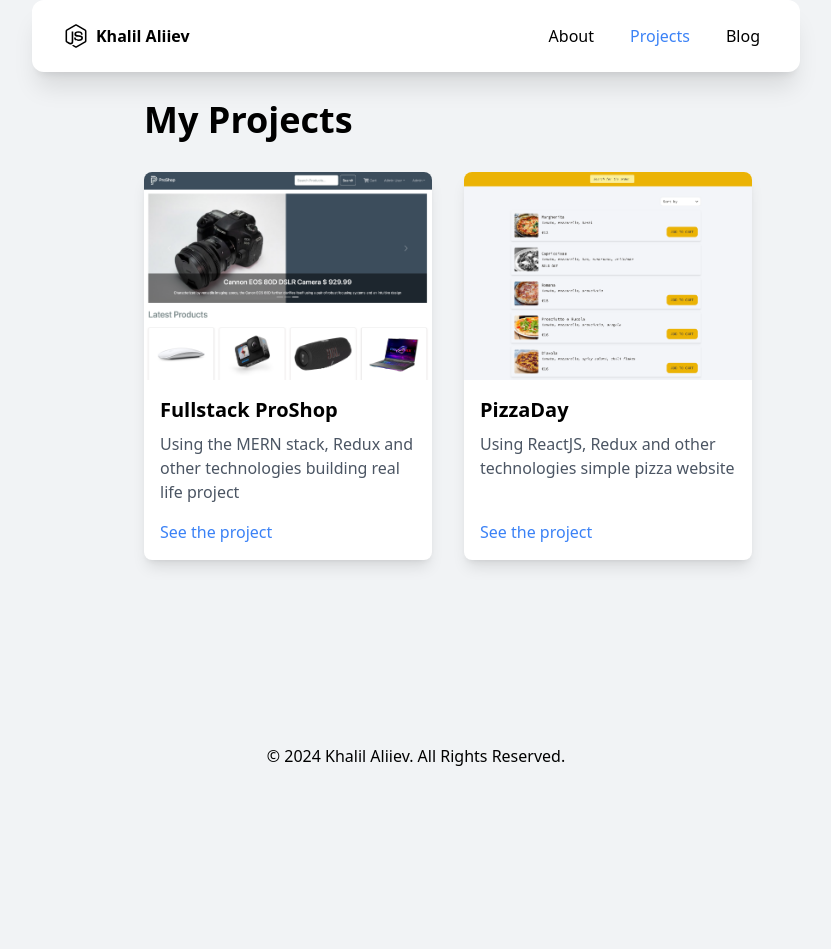
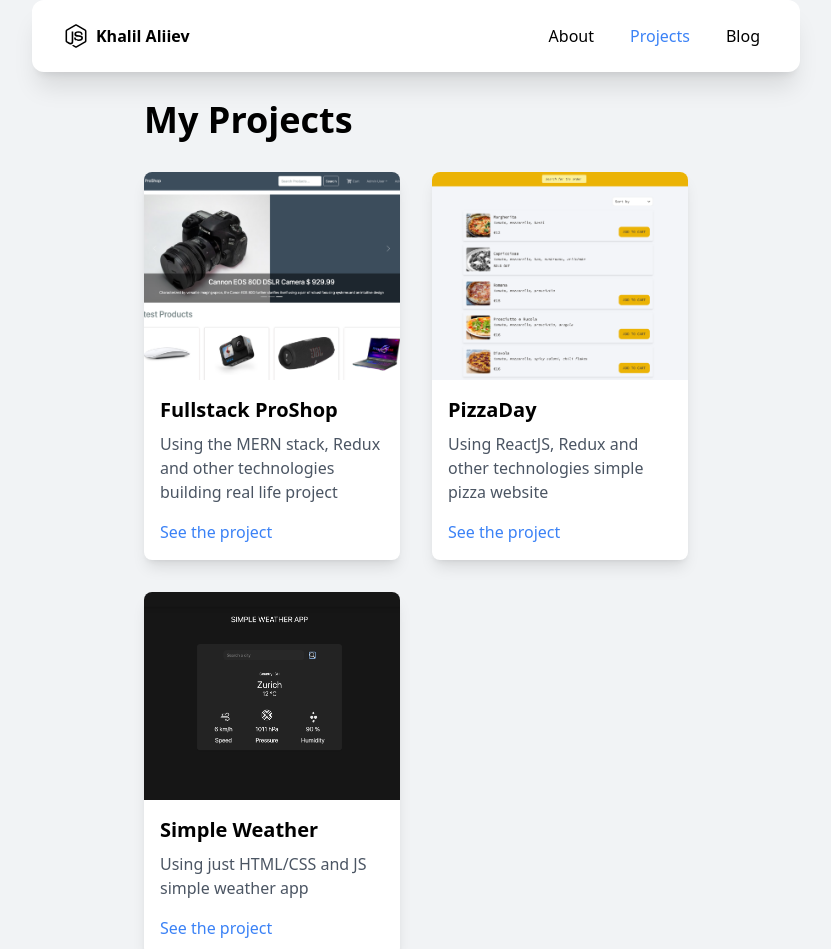
Before and after one commit to khalilaliev/react-ts-simple-portfolio, a React (Vite) app: page /projects in a window 1280 px wide. Shown: the top 949 px of the page, without its empty margins (224-1055 px from the left). Before the commit the page ends 800 px from the top, so only its background shows below. Built offline with nearby package versions, Linux system fonts and the light colour scheme.

Commit message:
fix project details

```diff
--- a/src/data/projects.ts
+++ b/src/data/projects.ts
@@ -1,5 +1,6 @@
 import proshop from "../assets/proshop.png";
 import pizzaday from "../assets/pizzaday.png";
+import weather from "../assets/weather.png";
 interface IProjects {
   id: number;
   title: string;
@@ -28,4 +29,12 @@ export const projects: IProjects[] = [
     link: "https://react-pizzaday.vercel.app",
     gitHub: "https://github.com/khalilaliev/react-pizzaday",
   },
+  {
+    id: 3,
+    title: "Simple Weather",
+    description: "Using just HTML/CSS and JS simple weather app",
+    imageUrl: weather,
+    link: "https://khalilaliev.github.io/simple-weather-app/",
+    gitHub: "https://github.com/khalilaliev/simple-weather-app",
+  },
 ];
--- a/src/pages/Projects.tsx
+++ b/src/pages/Projects.tsx
@@ -6,11 +6,11 @@ const Projects: FC = () => {
   return (
     <div className="container mx-auto">
       <h1 className="text-4xl font-bold mb-8">My Projects</h1>
-      <div className="flex md:flex-row flex-col justify-center gap-8 w-fit">
+      <div className="grid grid-cols-1 sm:grid-cols-2 gap-8">
         {projects.map((project) => (
           <div
             key={project.id}
-            className="flex flex-col bg-white shadow-lg rounded-lg overflow-hidden w-full sm:w-72 hover:translate duration-300 transition-all"
+            className="flex flex-col bg-white shadow-lg rounded-lg overflow-hidden w-full hover:-translate-y-1 duration-300 transition-all"
           >
             <div className="flex-shrink-0">
               <img
--- a/src/pages/ProjectsDetail.tsx
+++ b/src/pages/ProjectsDetail.tsx
@@ -38,7 +38,7 @@ const ProjectsDetail: FC = () => {
           href={project.gitHub}
           target="_blank"
         >
-          Live preview <FaGithub />
+          GitHub repo <FaGithub />
         </a>
       </div>
     </div>
```
Also changed, not shown: src/assets/weather.png (added).
